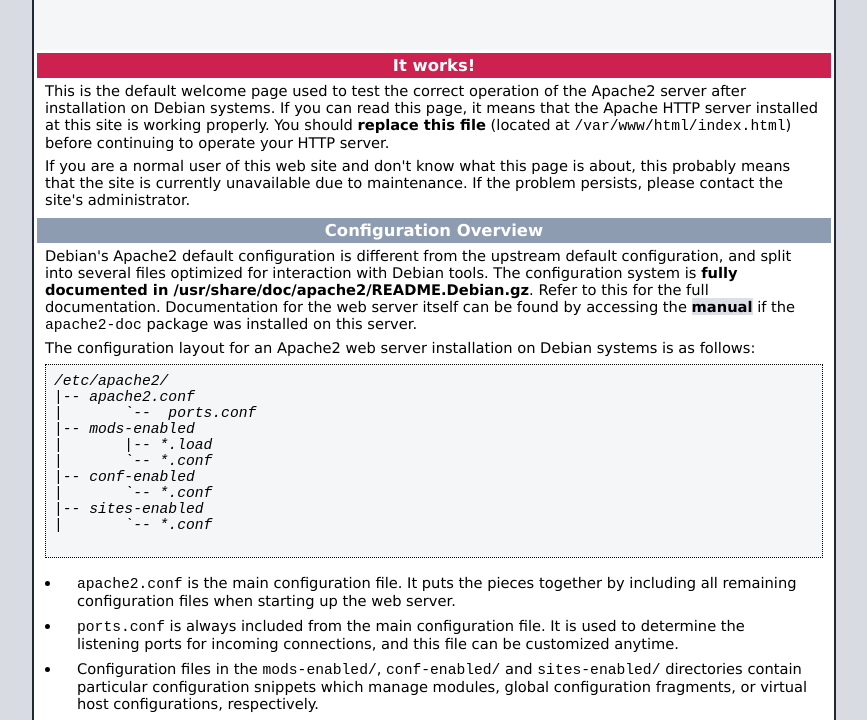
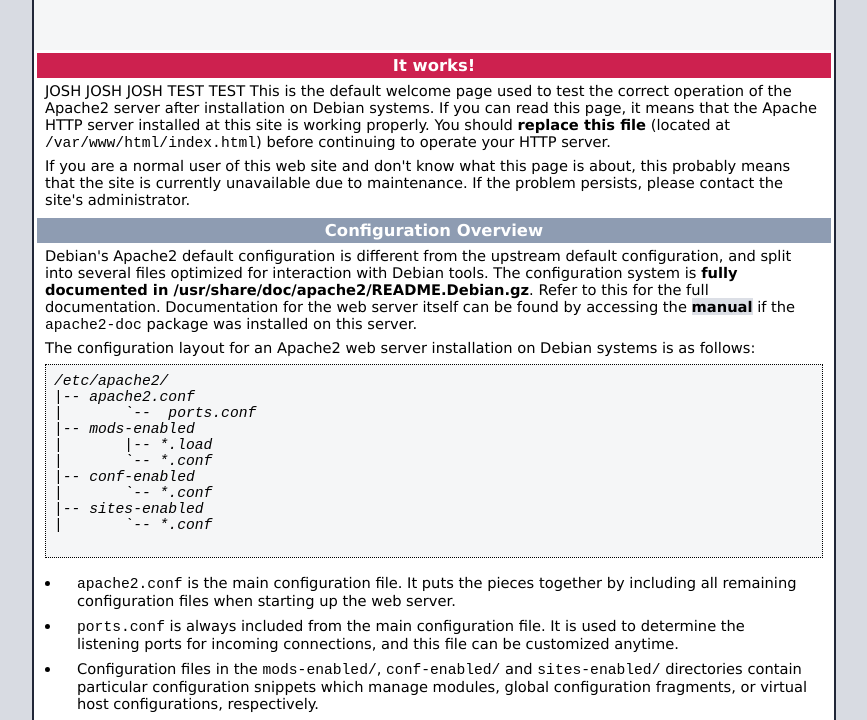
Before and after one commit to Jidster/homewww, a plain HTML site: page index.html in a window 1280 px wide. Shown: the part 57-777 px from the top of the page, without its empty margins (206-1073 px from the left). Drawn offline with Linux system fonts and the light colour scheme.

Commit message:
Update index.html

```diff
--- a/index.html
+++ b/index.html
@@ -220,7 +220,8 @@
         </div>
         <div class="content_section_text">
           <p>
-          This is the default welcome page used to test the correct
+          JOSH JOSH JOSH TEST TEST
+            This is the default welcome page used to test the correct
                 operation of the Apache2 server after installation on Debian systems.
                 If you can read this page, it means that the Apache HTTP server installed at
                 this site is working properly. You should <b>replace this file</b> (located at
```
